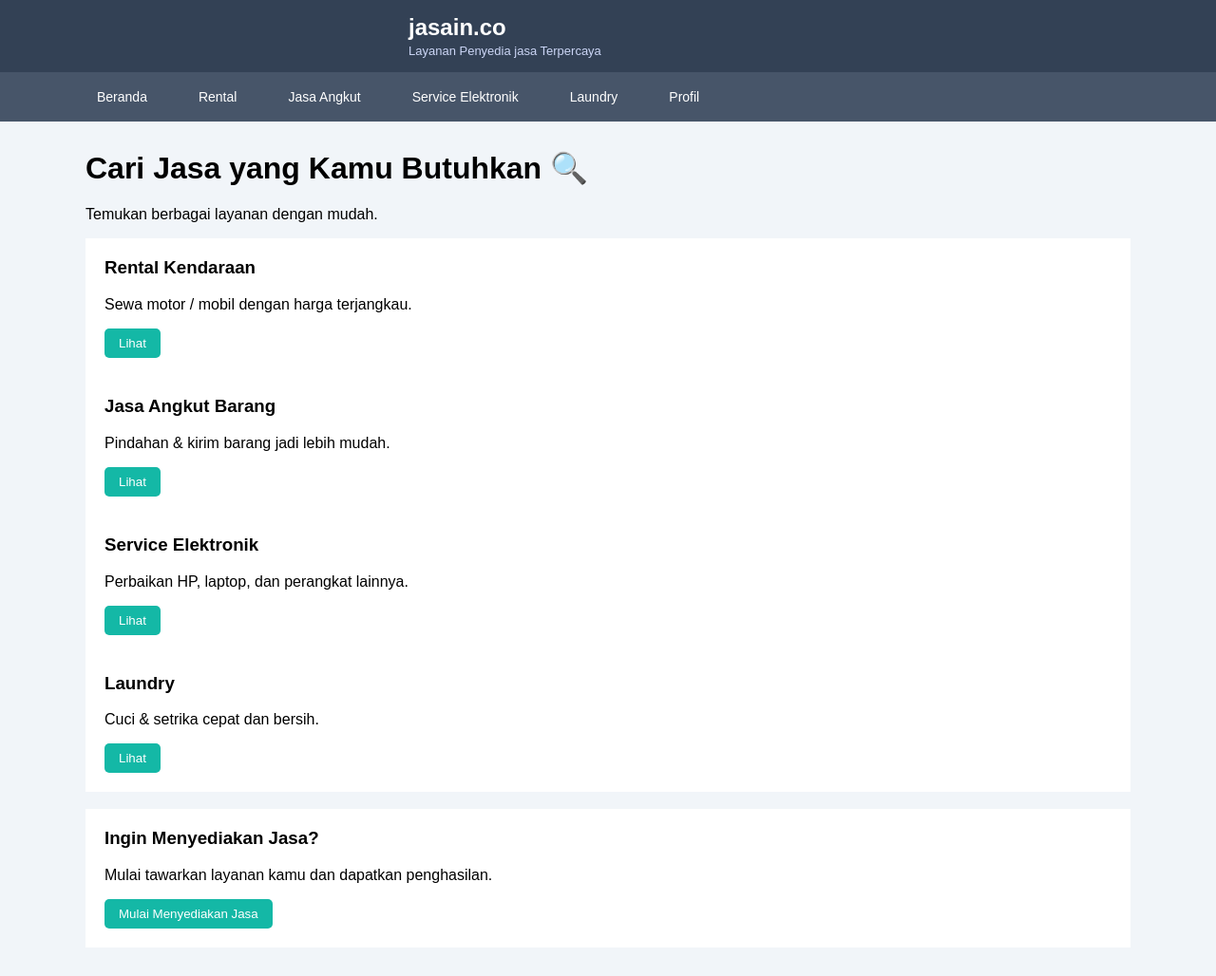
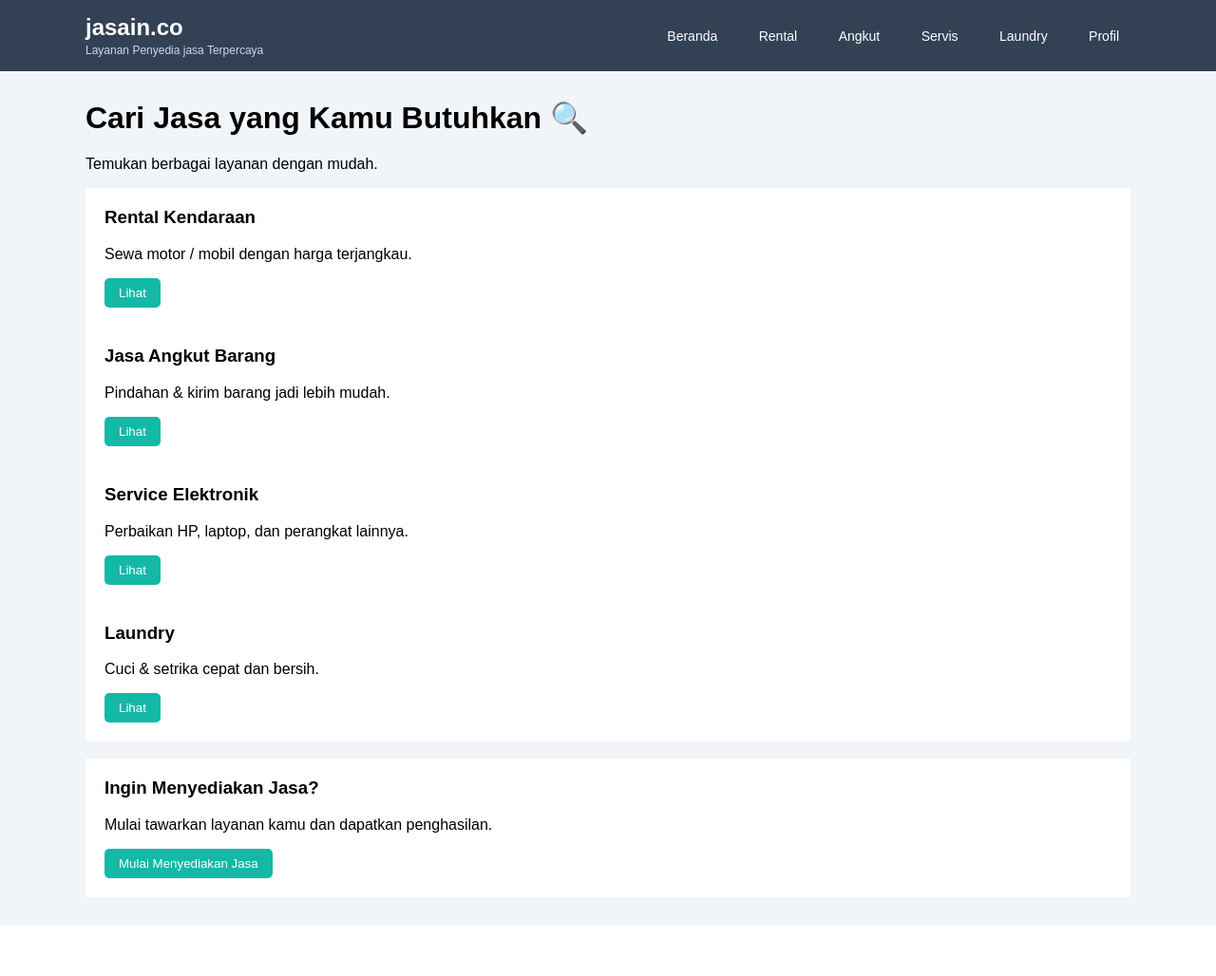
Before and after one commit to Asfalfuadd/project-asfal-x-nuri, a PHP site: page /dashboard.php in a window 1280 px wide. Shown: the whole page at 95% size. After the commit the page ends 975 px from the top, so only its background shows below. Run offline with PHP 8.4, Linux system fonts and the light colour scheme; the visitor is signed in with stand-in values (Sample User, id 1).

Commit message:
dashboard.php

```diff
--- a/dashboard.php
+++ b/dashboard.php
@@ -21,45 +21,41 @@ body {
             background-color: #f1f5f9;
         }
 
-/* HEADER ATAS */
-.header {
+        .topbar {
             background: #334155;
             color: white;
-    padding: 15px 30px;
         }
 
-.header h2 {
-    margin: 0;
-    margin-left: 400px;
+        .topbar-container {
+            max-width: 1100px;
+            margin: auto;
+            padding: 15px 0;
+
+            display: flex;
+            justify-content: space-between;
+            align-items: center;
         }
 
-.header p {
+        /* BRAND */
+        .brand h2 {
+            margin: 0;
+        }
+
+        .brand p {
             margin: 3px 0 0;
-    font-size: 13px;
-    margin-left: 400px;
+            font-size: 12px;
             color: #cbd5f5;
         }
 
         /* NAVBAR */
-.navbar {
-    background: #475569;
-    padding: 10px 30px;
-}
-
-.navbar a {
+        .nav-links a {
             color: white;
-    margin-right: 15px;
             text-decoration: none;
+            margin-left: 15px;
             padding: 8px 12px;
             border-radius: 5px;
             font-size: 14px;
-}
-
-.nav-container {
-    max-width: 1100px;
-    margin: auto;
-    display: flex;
-    gap: 15px;
+            transition: 0.3s;
         }
 
         .container {
@@ -97,21 +93,22 @@ button a {
 
 <body>
 
-<!-- HEADER -->
-<div class="header">
+<div class="topbar">
+    <div class="topbar-container">
+        <div class="brand">
             <h2>jasain.co</h2>
             <p>Layanan Penyedia jasa Terpercaya</p>
 </div>
 
-<!-- NAVBAR -->
-<div class="navbar">
-    <div class="nav-container">
+        <!-- BAGIAN NAVBAR -->
+        <div class="nav-links">
             <a href="#">Beranda</a>
             <a href="rental.php">Rental</a>
-        <a href="jasa_angkut.php">Jasa Angkut</a>
-        <a href="#">Service Elektronik</a>
-        <a href ="#">Laundry</a>
+            <a href="angkut.php">Angkut</a>
+            <a href="servis.php">Servis</a>
+            <a href="laundry.php">Laundry</a>
             <a href="#">Profil</a>
+        </div>
     </div>
 </div>
 
@@ -148,7 +145,9 @@ button a {
         <div class="card">
             <h3>Laundry</h3>
             <p>Cuci & setrika cepat dan bersih.</p>
-            <button>Lihat</button>
+             <button>
+                <a href="laundry.php">Lihat</a>
+            </button>
         </div>
 
     </div>
```
Lines whose indentation alone changed are shown as unchanged.
